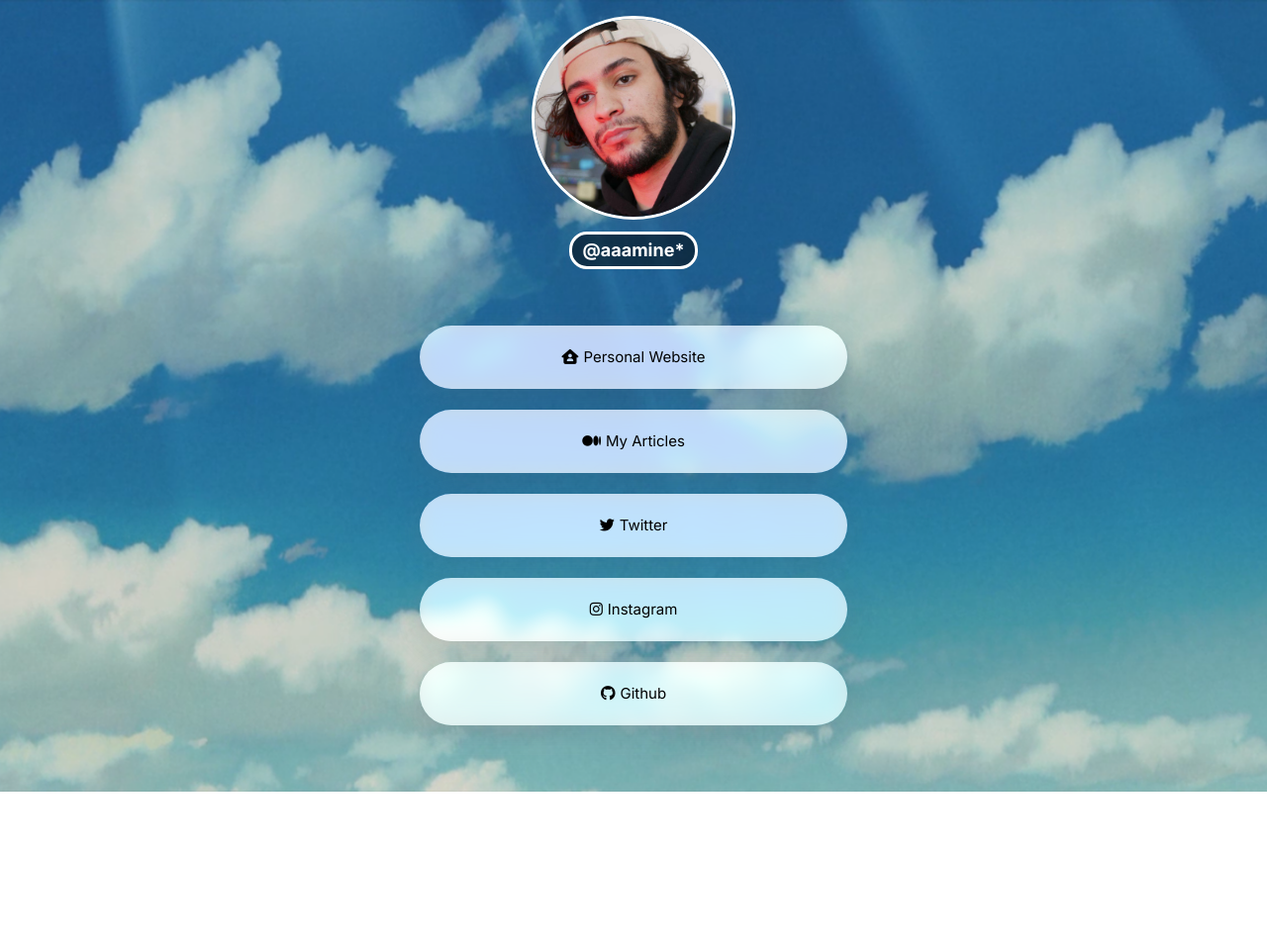
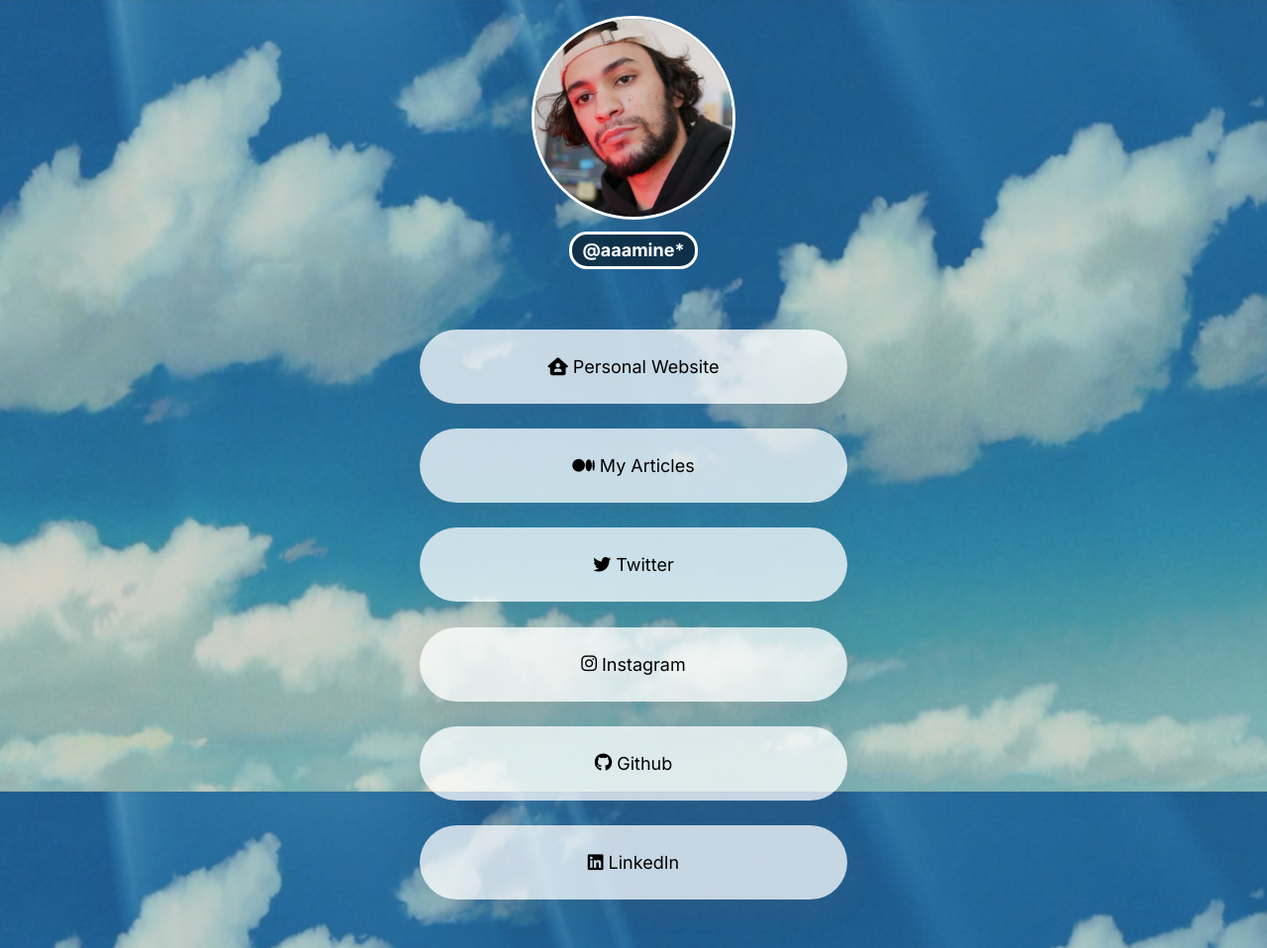
Before and after one commit to aaamine1/biolinks, a plain HTML site: page index.html in a window 1280 px wide. Shown: the whole page at 99% size. Before the commit the page ends 800 px from the top, so only its background shows below. Drawn offline with Linux system fonts and the light colour scheme.

Commit message:
Touch up complete, Project finished

```diff
--- a/index.html
+++ b/index.html
@@ -10,19 +10,30 @@
   <link href="https://fonts.googleapis.com/css2?family=Inter:wght@400;500;700;900&display=swap" rel="stylesheet">
   <link rel="stylesheet" href="main.css">
   <title>aaamine* - links</title>
+  <script>
+    window.addEventListener('DOMContentLoaded', () => {
+      setTimeout(() => {
+        const main = document.querySelector('main')
+        main.style.opacity = 1
+        main.style.filter = 'blur(0px)'
+      }, 1000)
+    })
+  </script>
 </head>
 <body>
+  <main>
     <header>
       <img src="pfp.jpg" alt="A picture of me">
       <h1>@aaamine*</h1>
     </header>
-
     <ul>
-  <li><a href=""><i class="fa-solid fa-house-user"></i>Personal Website</a></li>
-  <li><a href=""><i class="fa-brands fa-medium"></i>My Articles</a></li>
-  <li><a href=""><i class="fa-brands fa-twitter"></i>Twitter</a></li>
-  <li><a href=""><i class="fa-brands fa-instagram"></i>Instagram</a></li>
-  <li><a href=""><i class="fa-brands fa-github"></i>Github</a></li>
+      <li><a href="https://aaamine.me/" target="_blank"><i class="fa-solid fa-house-user"></i>Personal Website</a></li>
+      <li><a href="https://medium.com/@ahmedamine.achouri" target="_blank"><i class="fa-brands fa-medium"></i>My Articles</a></li>
+      <li><a href="https://twitter.com/aaamine__" target="_blank"><i class="fa-brands fa-twitter"></i>Twitter</a></li>
+      <li><a href="https://www.instagram.com/" target="_blank"><i class="fa-brands fa-instagram"></i>Instagram</a></li>
+      <li><a href="https://github.com/aaamine1" target="_blank"><i class="fa-brands fa-github"></i>Github</a></li>
+      <li><a href="https://www.linkedin.com/in/amine-achouri/" target="_blank"><i class="fa-brands fa-linkedin"></i>LinkedIn</a></i></li>
     </ul>
+  </main>
 </body>
 </html>
--- a/main.css
+++ b/main.css
@@ -46,7 +46,7 @@ ul {
 ul > li {
   background-color: rgb(255, 255, 255, 0.75);
   backdrop-filter: blur(10px) saturate(160%) contrast(180%);
-  font-size: 15px;
+  font-size: 18px;
   border-radius: 10em;
   padding: 1.5em;
   margin: 1.4em 0;
@@ -65,3 +65,15 @@ a {
   text-decoration: none;
   color: black;
 }
+
+main {
+  position: relative;
+  opacity: 0;
+  transition: opacity 1s ease-in-out;
+}
+
+main.animated {
+  opacity: 0;
+  filter: blur(10px);
+  transition: opacity 2s ease-in-out, filter 2s ease-in-out;
+}
```
Lines whose indentation alone changed are shown as unchanged.
